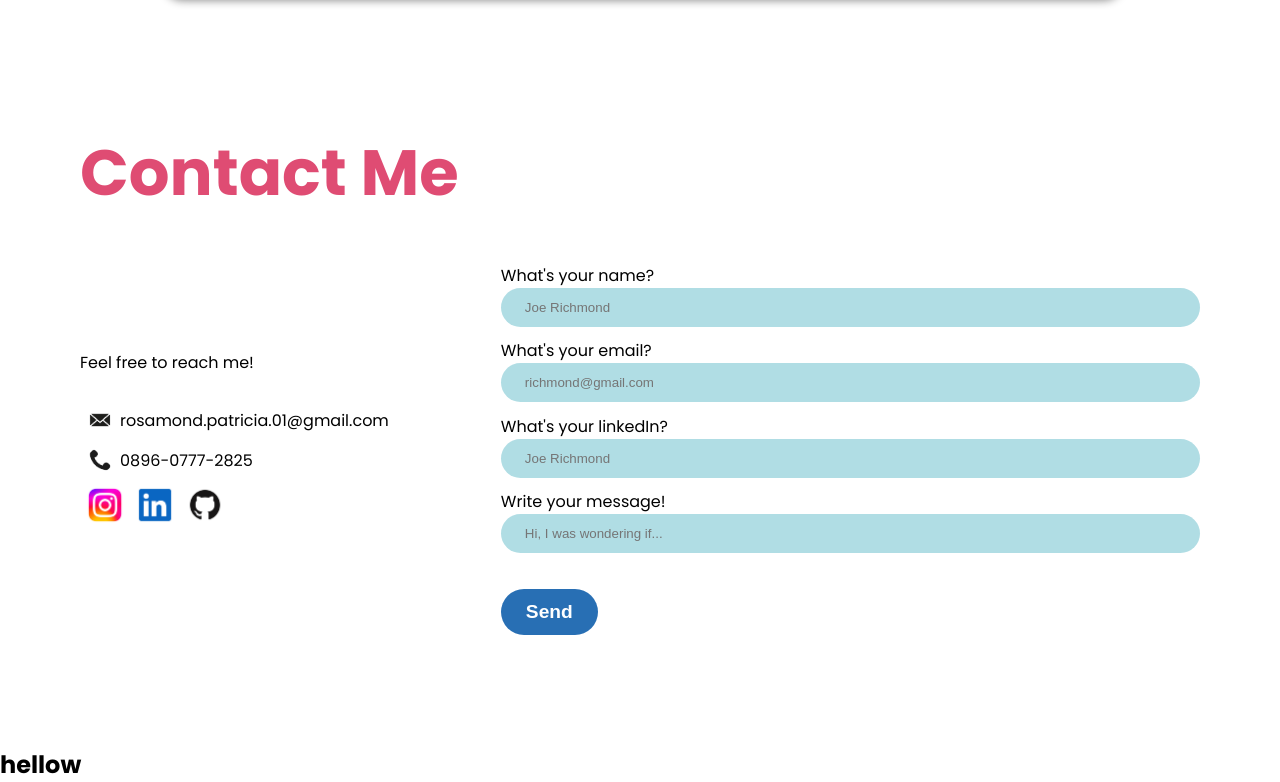
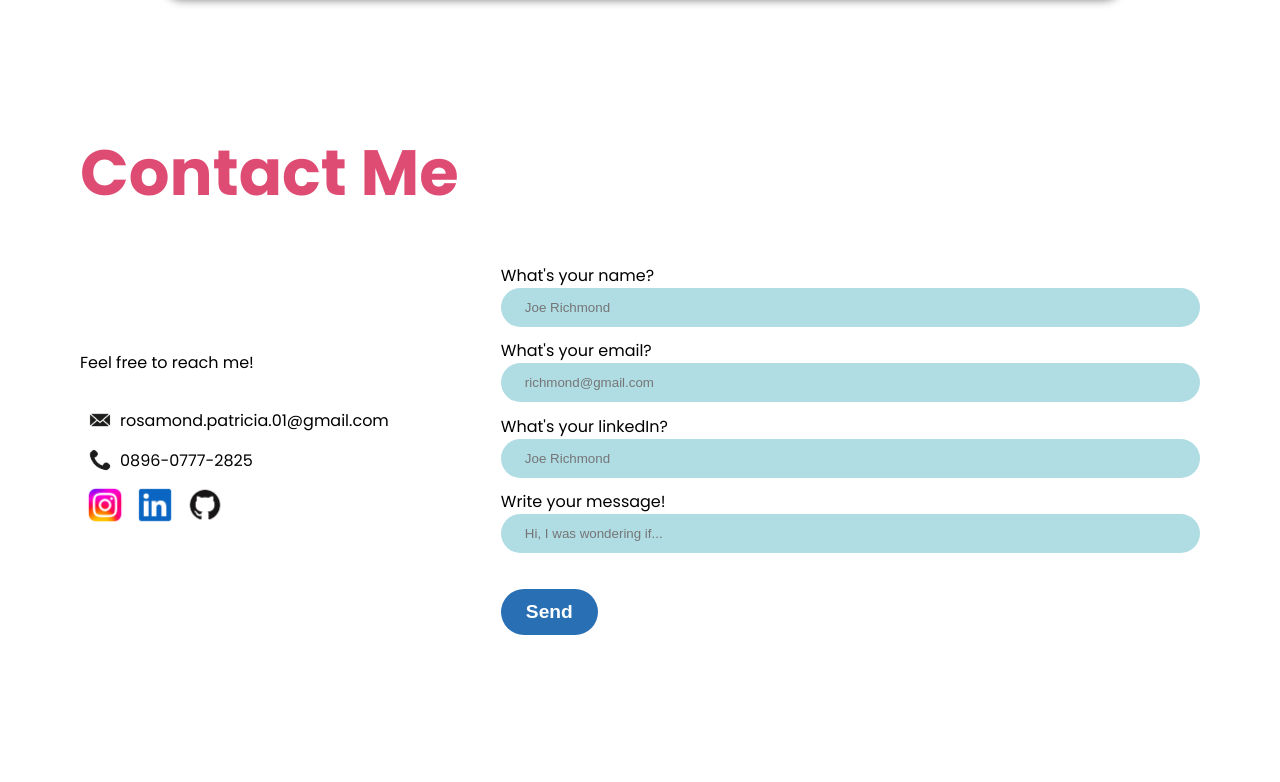
Before and after one commit to rosamondlie/Portofolio-Rosamond, a plain HTML site: page index.html in a window 1280 px wide. Shown: the part 4671-5453 px from the top of the page. After the commit the page ends 5418 px from the top, so only its background shows below. Drawn offline with Linux system fonts and the light colour scheme.

Commit message:
temp update

```diff
--- a/index.html
+++ b/index.html
@@ -249,9 +249,6 @@
         </div>
     </section>
 
-    <section>
-        <h1>hellow</h1>
-    </section>
 
 </body>
 </html>
```
